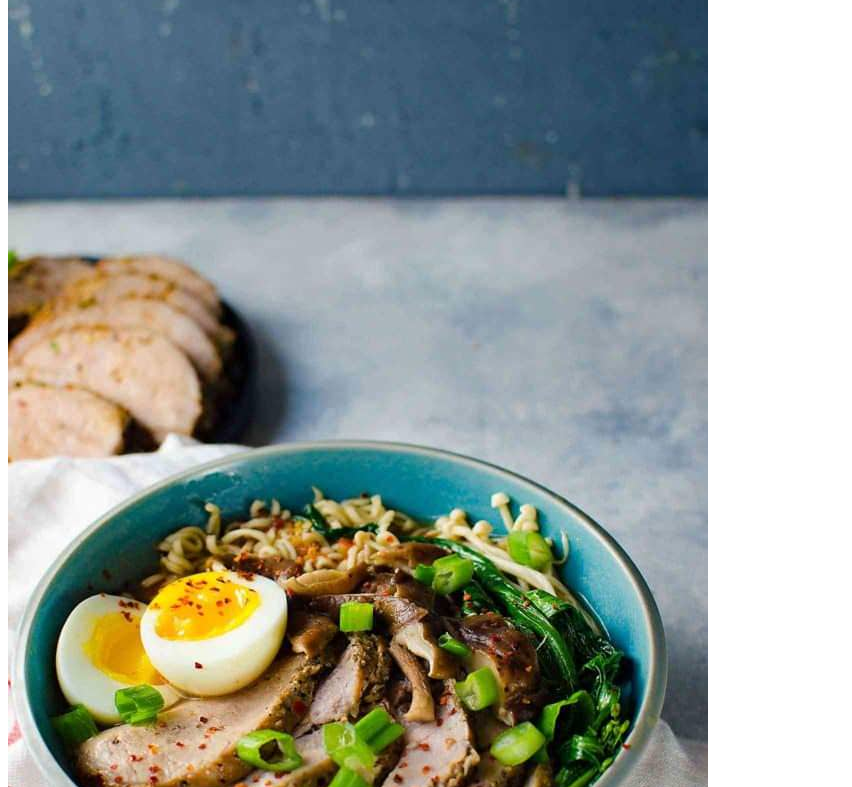
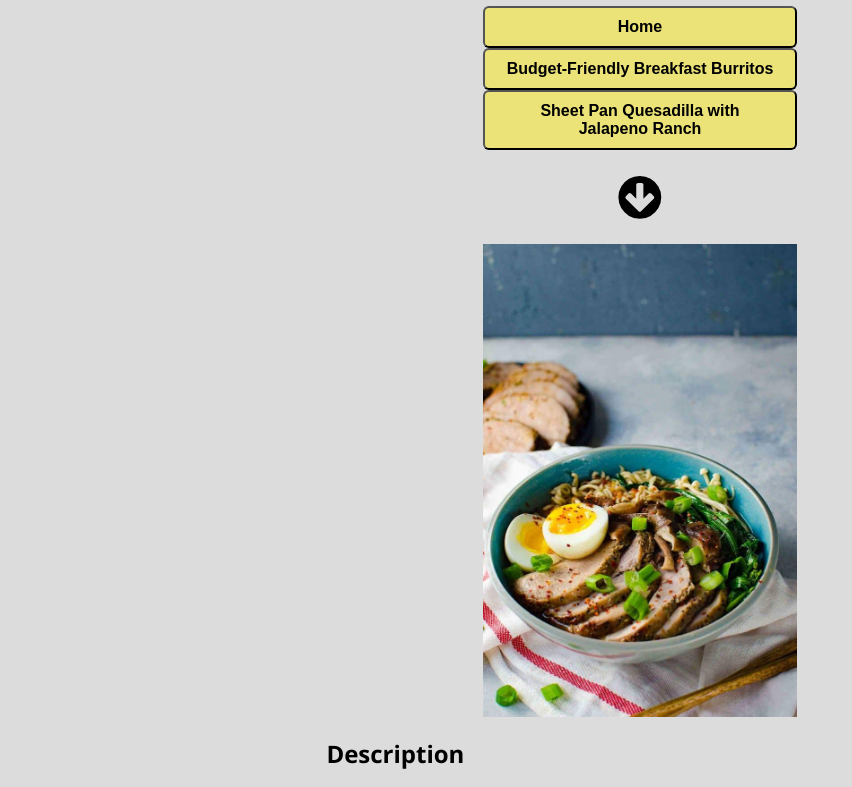
Before and after one commit to ryderfi/odin-recipes, a plain HTML site: page recipes/ramen.html in a window 1280 px wide. Shown: the part 124-911 px from the top of the page, without its empty margins (0-852 px from the left). Drawn offline with Linux system fonts and the light colour scheme.

Commit message:
Add basic CSS to all pages to improve style and ease of navigation

```diff
--- a/recipes/ramen.html
+++ b/recipes/ramen.html
@@ -4,20 +4,25 @@
     <meta charset="UTF-8">
     <meta http-equiv="X-UA-Compatible" content="IE=edge">
     <meta name="viewport" content="width=device-width, initial-scale=1.0">
+    <link rel="stylesheet" href="../style.css">
     <title>Delicious Ramen Recipe</title>
 </head>
 <body>
     <h1>Some Tasty Ramen</h1>
 
-    <a href="../index.html">Home</a>&emsp;
-    <a href="breakfastburrito.html"> Breakfast Burritos </a>&emsp;
-    <a href="quesadilla.html"> Sheet Pan Quesadilla </a>&emsp;
+    <button onclick="location.href='../index.html'" class="button recipe">Home</button>
+    <button onclick="location.href='breakfastburrito.html'" class="button recipe">Budget-Friendly Breakfast Burritos</button>
+    <button onclick="location.href='quesadilla.html'" class="button recipe">Sheet Pan Quesadilla with Jalapeno Ranch</button>
 
-    <br><br>
+    <br>
+
+    <a href="#start"><img src="../img/Circle_arrow_down_font_awesome.svg" alt="arrow down" class="lets-cook"></a>
+
+    <br>
 
     <img src="../img/ramenbowl.jpeg" alt="Delicious and easy ramen bowl recipe">
 
-    <h2>Description</h2>
+    <h2><a name="start">Description</a></h2>
 
     <p><i>This ramen is unlike anything you've heated up in your college days. No, this ramen will absolutely blow you away.</i></p>
     <p><i>Prepared with marinaded pork and a delicous broth mix, garnished with a half boiled egg and chives, <strong>this ramen recipe will have you salivating at the mere thought of it for years to come.</strong></i></p>
@@ -80,5 +85,9 @@
             <li>Divide the ramen noodles and broth into two bowls.</li>
             <li>Add the enoki mushrooms and blanched greens over the hot broth, followed by the pork slices, soft boiled egg, cut in half and the chopped spring onions. Enjoy!</li>
     </ol>
+
+    <br><br>
+
+    <button onclick="location.href='ramen.html'" class="button recipe">Go To Top</button>
 </body>
 </html>
--- /dev/null
+++ b/style.css
@@ -0,0 +1,64 @@
+/*style.css
+
+Testing out some styling on this simple and pathetic html website
+
+Don't hate
+*/
+
+html,
+body {
+    margin-left: 15%;
+    margin-right: 15%;
+    margin-top: 3%;
+    margin-bottom: 2%;
+    font-family:'Segoe UI', Tahoma, Geneva, Verdana, sans-serif;
+    background-color: gainsboro
+}
+
+h1 {
+    text-align: center;
+}
+
+img {
+    width: 100%;
+    max-width: 400px;
+    height: 100%;
+    display: block;
+    margin-left: auto;
+    margin-right: auto;
+    width: 50%;
+}
+
+.button {
+    background-color:rgb(235, 227, 119);
+    border-radius: 6px;
+    padding: 10px 20px;
+    font-size: 16px;
+    font-weight: bold;
+    width: 100%;
+    display: block;
+}
+
+.button:hover {
+    background-color:rgb(209, 196, 14);
+    transform: scale(1.1);
+    cursor: pointer;
+}
+
+.button.recipe {
+    margin: auto;
+    width: 50%;
+}
+
+.home-center {
+    margin: auto;
+    width: 50%;
+    text-align: center;
+}
+
+
+.lets-cook {
+    text-align: center;
+    width: auto;
+    max-width: 50px;
+}
```
Also changed, not shown: index.html (+7 -6 lines), recipes/breakfastburrito.html (+10 -5 lines), recipes/quesadilla.html (+10 -5 lines), img/Circle_arrow_down_font_awesome.svg (added).
